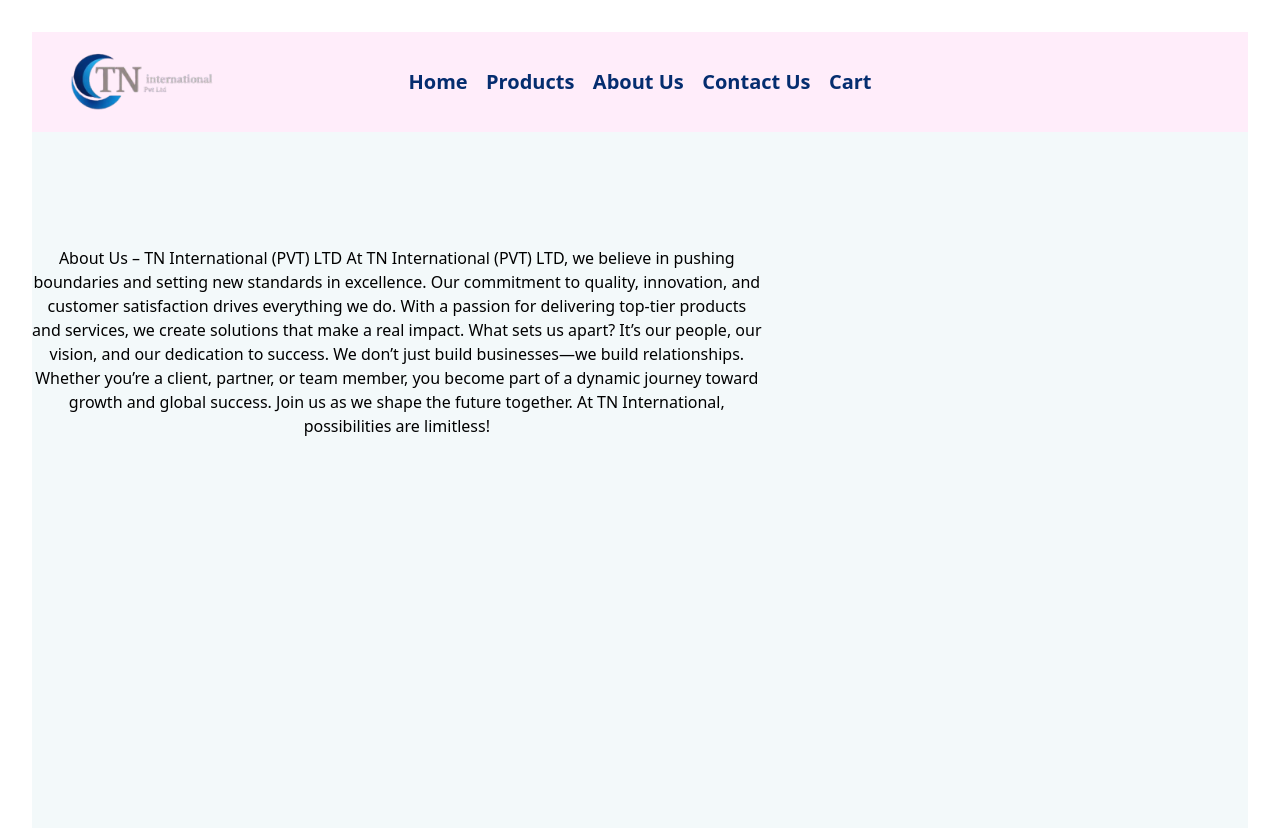
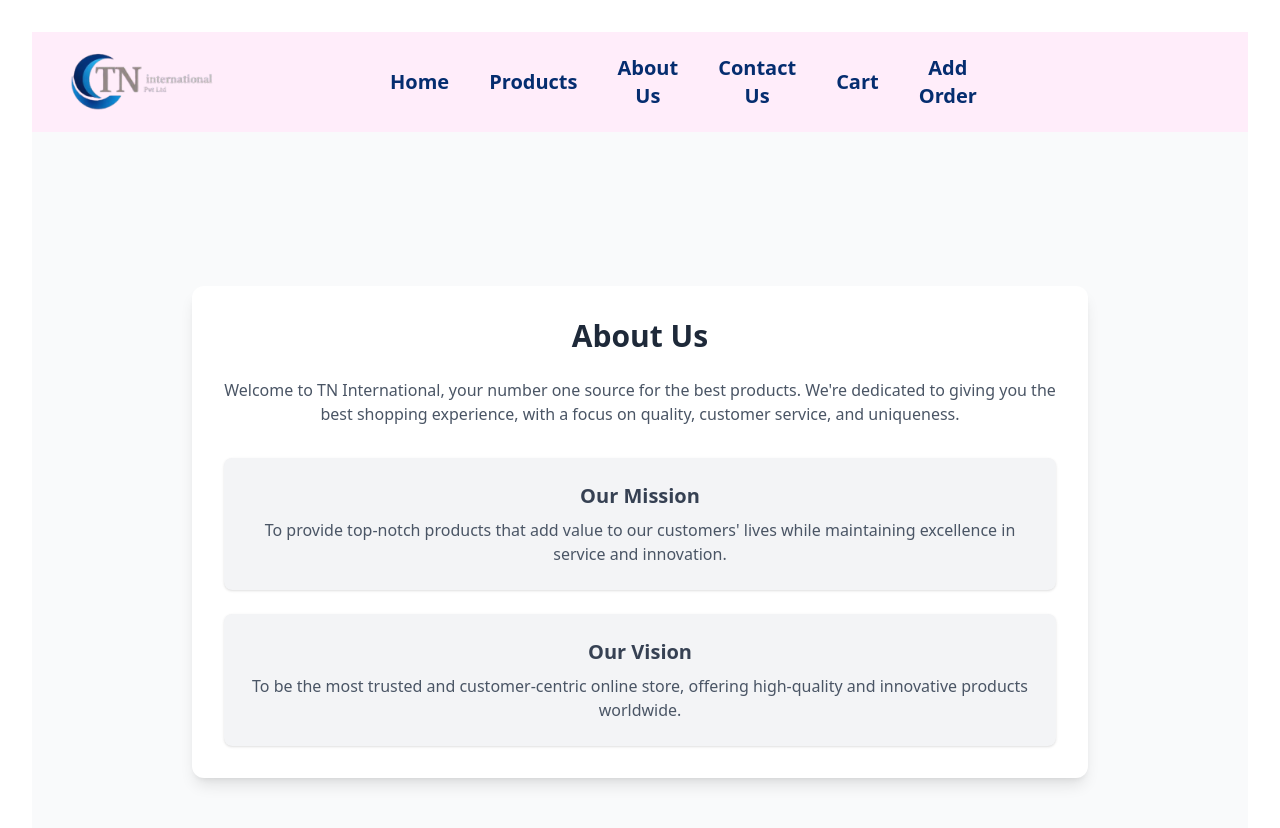
Before and after one commit to tharidhu1225/cbc-frontend, a React (Vite) app: page /about in a window 1280 px wide. Shown: the top 828 px of the page. Built offline with nearby package versions, Linux system fonts and the light colour scheme.

Commit message:
UP date and modify Home page , Contact Us, About us, And Login google

```diff
--- a/components/header.jsx
+++ b/components/header.jsx
@@ -15,13 +15,15 @@ export default function Header(){
 
             <GiHamburgerMenu onClick={()=>{setIsSliderOpen(true)}} className="text-3xl cursor-pointer text-[#1079bf] absolute right-[10px] lg:hidden"/>
 
-            <div className="h-full items-center w-[500px] justify-evenly hidden lg:flex">
+            <div className="h-full items-center w-[500px] justify-evenly hidden lg:flex space-x-10">
 
             <Link to="/" className="text-[#052d6f] font-bold text-xl hover:border-b border-b-[#052d6f]">Home</Link>
             <Link to="/products" className="text-[#052d6f] font-bold text-xl hover:border-b border-b-[#052d6f]">Products</Link>
             <Link to="/about" className="text-[#052d6f] font-bold text-xl hover:border-b border-b-[#052d6f]">About Us</Link>
             <Link to="/contact" className="text-[#052d6f] font-bold text-xl hover:border-b border-b-[#052d6f]">Contact Us</Link>
             <Link to="/cart" className="text-[#052d6f] font-bold text-xl hover:border-b border-b-[#052d6f]">Cart</Link>
+            <Link to="/orders" className="text-[#052d6f] font-bold text-xl hover:border-b border-b-[#052d6f]">Add Order</Link>
+
 
             </div>
 
--- a/components/navSlider.jsx
+++ b/components/navSlider.jsx
@@ -1,3 +1,4 @@
+import { AiFillCodeSandboxSquare, AiOutlineAppstore, AiOutlineHome, AiOutlineInfoCircle, AiOutlinePhone, AiOutlineShoppingCart } from "react-icons/ai";
 import { IoCloseCircleOutline } from "react-icons/io5";
 import { Link } from "react-router-dom";
 
@@ -12,12 +13,13 @@ export default function NavSlider(props){
            <IoCloseCircleOutline onClick={closeSlider} className="text-3xl absolute cursor-pointer text-[#1079bf] right-[60px] lg:hidden"/>
            </div>
 
-               <div className="bg-white flex flex-col w-[300px] h-screen">
-                <Link to="/" className="text-[#052d6f] font-bold text-xl hover:border-b border-b-[#052d6f]">Home</Link>
-                <Link to="/products" className="text-[#052d6f] font-bold text-xl hover:border-b border-b-[#052d6f]">Products</Link>
-                <Link to="/about" className="text-[#052d6f] font-bold text-xl hover:border-b border-b-[#052d6f]">About Us</Link>
-                <Link to="/contact" className="text-[#052d6f] font-bold text-xl hover:border-b border-b-[#052d6f]">Contact Us</Link>
-                <Link to="/cart" className="text-[#052d6f] font-bold text-xl hover:border-b border-b-[#052d6f]">Cart</Link>
+               <div className="bg-[#052d6f] flex flex-col w-[200px] h-screen space-y-7">
+               <Link to="/" className="flex flex-row items-center text-white hover:text-gray-300 text-2xl"><AiOutlineHome className="mr-2"/> Home</Link>
+               <Link to="/products" className="flex flex-row items-center text-white hover:text-gray-300 text-2xl"><AiOutlineAppstore className="mr-2" /> Products</Link>
+               <Link to="/about" className="flex flex-row items-center text-white hover:text-gray-300 text-2xl"><AiOutlineInfoCircle className="mr-2" /> About Us</Link>
+               <Link to="/contact" className="flex flex-row items-center text-white hover:text-gray-300 text-2xl"><AiOutlinePhone className="mr-2" /> Contact Us</Link>
+               <Link to="/cart" className="flex flex-row items-center text-white hover:text-gray-300 text-2xl"><AiOutlineShoppingCart className="mr-2" /> Cart</Link>
+               <Link to="/orders" className="flex flex-row items-center text-white hover:text-gray-300 text-2xl"><AiFillCodeSandboxSquare className="mr-2" />Add Order</Link>
                </div>
                </div>
     )
--- a/package.json
+++ b/package.json
@@ -10,6 +10,7 @@
     "preview": "vite preview"
   },
   "dependencies": {
+    "@react-oauth/google": "^0.12.1",
     "@supabase/supabase-js": "^2.48.1",
     "@tailwindcss/vite": "^4.0.0",
     "axios": "^1.7.9",
--- a/pages/home/about.jsx
+++ b/pages/home/about.jsx
@@ -1,17 +1,29 @@
 export default function About(){
-    return(
-        <div className="w-[60%] h-[60%] flex justify-center items-center">
+    return (
+        <div className="min-h-screen bg-gray-50 font-sans flex items-center justify-center p-4 md:p-8">
+          <div className="max-w-4xl w-full bg-white p-6 md:p-8 rounded-xl shadow-lg">
+            <h2 className="text-xl md:text-3xl font-bold text-center text-gray-800 mb-4 md:mb-6">About Us</h2>
+            <p className="text-gray-600 text-center mb-4 md:mb-8 text-sm md:text-base">
+              Welcome to TN International, your number one source for the best products.
+              We're dedicated to giving you the best shopping experience, with a focus on quality, customer service, and uniqueness.
+            </p>
 
-            <h1>About Us – TN International (PVT) LTD
+            <div className="space-y-4 md:space-y-6">
+              <div className="bg-gray-100 p-4 md:p-6 rounded-lg shadow-sm">
+                <h3 className="text-md md:text-xl font-semibold text-gray-700">Our Mission</h3>
+                <p className="text-gray-600 text-sm md:text-base mt-2">
+                  To provide top-notch products that add value to our customers' lives while maintaining excellence in service and innovation.
+                </p>
+              </div>
 
-               At TN International (PVT) LTD, we believe in pushing boundaries and setting new standards in excellence. Our commitment to quality, innovation, and customer satisfaction drives everything we do. With a passion for delivering top-tier products and services, we create solutions that make a real impact.
-
-               What sets us apart? It’s our people, our vision, and our dedication to success. We don’t just build businesses—we build relationships. Whether you’re a client, partner, or team member, you become part of a dynamic journey toward growth and global success.
-
-                Join us as we shape the future together. At TN International, possibilities are limitless!</h1>
+              <div className="bg-gray-100 p-4 md:p-6 rounded-lg shadow-sm">
+                <h3 className="text-md md:text-xl font-semibold text-gray-700">Our Vision</h3>
+                <p className="text-gray-600 text-sm md:text-base mt-2">
+                  To be the most trusted and customer-centric online store, offering high-quality and innovative products worldwide.
+                </p>
+              </div>
+            </div>
+          </div>
         </div>
-
-
-
-    )
+      );
 }
--- /dev/null
+++ b/pages/home/home.jsx
@@ -0,0 +1,17 @@
+export default function Home() {
+    return (
+      <div className="min-h-screen bg-gray-50 font-sans">
+        {/* Hero Section */}
+        <div className="relative w-full h-[600px] bg-cover bg-center flex items-center justify-center text-white text-center px-4 md:px-0"
+             style={{ backgroundImage: "url('https://indian-retailer.s3.ap-south-1.amazonaws.com/s3fs-public/2019-08/final_bags.jpg')" }}>
+          <div className="bg-black bg-opacity-60 p-6 md:p-12 rounded-xl shadow-lg w-full max-w-2xl">
+            <h1 className="text-3xl md:text-5xl font-extrabold tracking-wide">Experience Premium DropShopping</h1>
+            <p className="text-lg md:text-xl mt-4 text-gray-200">Discover exclusive deals on high-end products</p>
+            <button className="mt-6 px-6 md:px-8 py-3 bg-gradient-to-r from-blue-500 to-purple-600 hover:from-blue-600 hover:to-purple-700 rounded-full text-white font-bold shadow-md transition-transform transform hover:scale-105 w-full md:w-auto">
+              Explore Now
+            </button>
+          </div>
+        </div>
+        </div>
+    );
+  }
--- a/pages/homePage.jsx
+++ b/pages/homePage.jsx
@@ -6,6 +6,8 @@ import ProductPage from "./home/product";
 import About from "./home/about";
 import Contact from "./home/contact";
 import Cart from "./home/cart";
+import Home from "./home/home";
+import ContactUs from "./home/contact";
 
 export default function HomePage(){
     return(
@@ -14,12 +16,12 @@ export default function HomePage(){
             <div className="w-full h-[calc(100vh-100px)] bg-[#f3f9fa]">
 
             <Routes path="/*">
-               <Route path="/" element={<h1>Home page</h1>}/>
+               <Route path="/" element={<Home/>}/>
                <Route path="/products" element={<ProductPage/>}/>
                <Route path="/login" element={<LoginPage/>}/>
                <Route path="/productInfo/:id" element={<ProductOverview/>}/>
                <Route path="/about/" element={<About/>}/>
-               <Route path="/contact/" element={<Contact/>}/>
+               <Route path="/contact/" element={<ContactUs/>}/>
                <Route path="/cart" element={<Cart/>}/>
             </Routes>
             </div>
--- a/pages/logingPage.jsx
+++ b/pages/logingPage.jsx
@@ -1,9 +1,30 @@
-
+import { useGoogleLogin } from "@react-oauth/google";
 import axios from "axios";
 import React, { useState } from "react";
 import toast from "react-hot-toast";
 
-const LoginPage = () => {
+export default function LoginPage() {
+
+  const googleLogin = useGoogleLogin({
+    onSuccess: (res)=>{
+      axios.post(import.meta.env.VITE_BACKEND_URL + "/api/users/google",{
+        token : res.access_token
+      }).then(
+        (res)=>{
+          if (res.data.message == "User created" ) {
+            toast.success("Your account is Registered In DataBase now you can login via google.")
+          }else{
+            localStorage.setItem("token",res.data.token)
+            if (res.data.user.type == "admin") {
+              window.location.href = "/admin"
+            }else{
+              window.location.href = "/"
+            }
+          }
+        }
+      )
+    }
+  })
   const [email, setEmail] = useState();
   const [password, setPassword] = useState("");
 
@@ -91,15 +112,11 @@ const LoginPage = () => {
         <button
           type="button"
           className="w-full px-4 py-2 font-semibold text-white bg-blue-500 rounded hover:bg-blue-600 focus:outline-none focus:ring-2 focus:ring-blue-400 focus:ring-offset-2"
-          onClick={() => {
-            googleLogin();
-          }}
+          onClick={() => {googleLogin()}}
         >
           Login with google
         </button>
       </div>
     </div>
-  );
-};
-
-export default LoginPage;
+  )
+}
--- a/src/App.jsx
+++ b/src/App.jsx
@@ -7,6 +7,7 @@ import HomePage from '../pages/homePage'
 import SignUpPage from '../pages/signUpPage'
 import { Toaster } from 'react-hot-toast'
 import FileUploadTest from '../pages/test'
+import { GoogleOAuthProvider } from '@react-oauth/google'
 
 function App() {
   const [count, setCount] = useState(0)
@@ -15,6 +16,7 @@ function App() {
     <>
       <BrowserRouter>
        <Toaster/>
+       <GoogleOAuthProvider clientId='658159350627-859s1qt5iqutsuscf7km345rseai09hp.apps.googleusercontent.com'>
         <Routes path="/*">
           <Route path="/*" element={<HomePage/>}/>
           <Route path="/login" element={<LoginPage/>}/>
@@ -22,6 +24,7 @@ function App() {
           <Route path="/signup" element={<SignUpPage/>}/>
           <Route path="/testing" element={<FileUploadTest/>}/>
         </Routes>
+        </GoogleOAuthProvider>
       </BrowserRouter>
     </>
   )
```
Also changed, not shown: pages/home/contact.jsx (+29 -10 lines), 1 other file (tests, documents, lock files or other folders).
